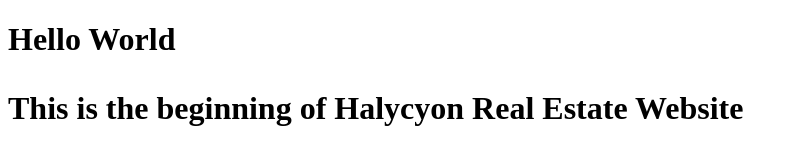
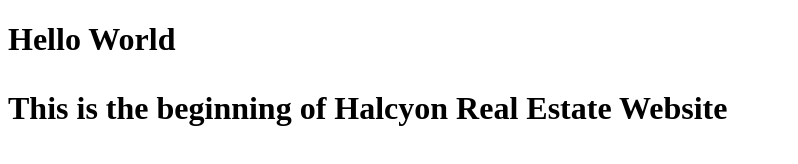
Before and after one commit to wifeofaninja/halcyon, a plain HTML site: page index.html in a window 1280 px wide. Shown: the whole page, without its empty margins (0-798 px from the left). Drawn offline with Linux system fonts and the light colour scheme.

Commit message:
corrected spelling of name

```diff
--- a/index.html
+++ b/index.html
@@ -14,7 +14,7 @@
         <h1>
             Hello World
             <p>
-                This is the beginning of Halycyon Real Estate Website
+                This is the beginning of Halcyon Real Estate Website
             </p>
         </h1>
 
```
